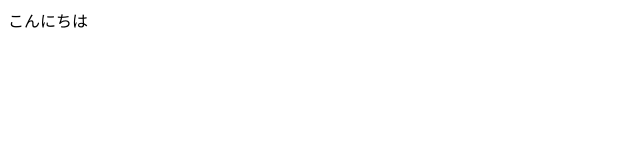
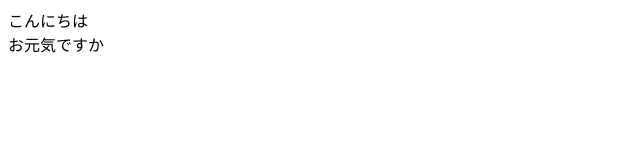
Before and after one commit to re5747/yuzuroom, a plain HTML site: page index.html in a window 1280 px wide. Shown: the whole page, without its empty margins (0-640 px from the left). Drawn offline with Linux system fonts and the light colour scheme.

Commit message:
Update index.html

```diff
--- a/index.html
+++ b/index.html
@@ -1,5 +1,6 @@
 <!DOCTYPE html>
 <html lang="ja">
 <head></head>
-<body>こんにちは</body>
+<body>こんにちは<br>
+お元気ですか</body>
 </html>
```
